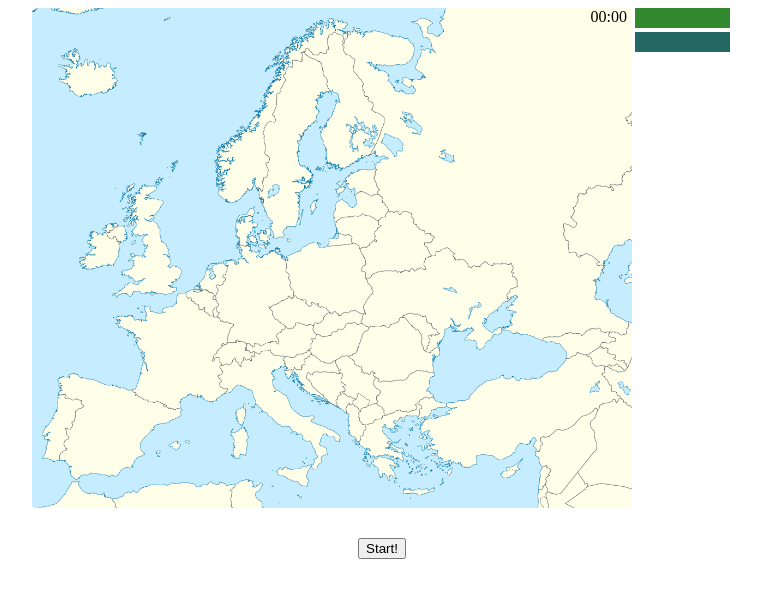
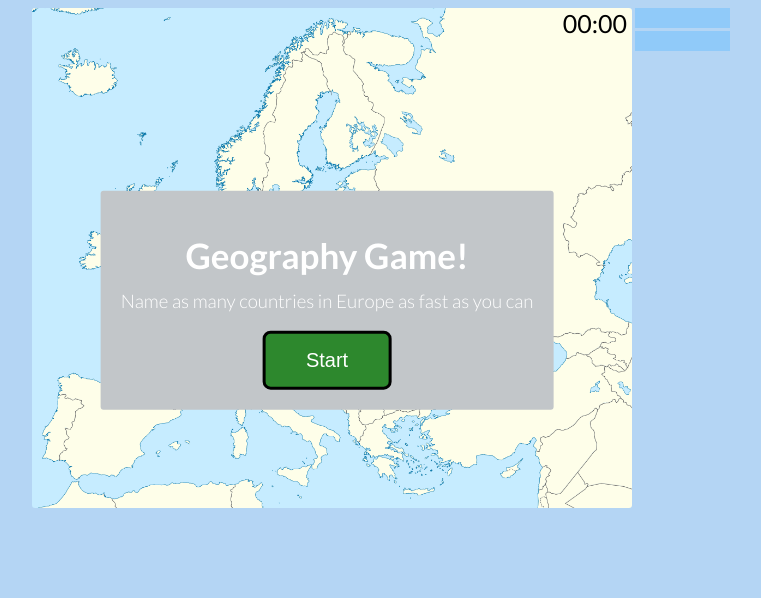
Before and after one commit to carmela121/WDI_PROJECT1, a PHP site: page / in a window 1280 px wide. Shown: the top 598 px of the page, without its empty margins (258-1019 px from the left). Run offline with PHP 8.4, Linux system fonts and the light colour scheme; some libraries are stand-ins or nearby versions.

Commit message:
Final commit, added sound

```diff
--- a/css/app.css
+++ b/css/app.css
@@ -1,7 +1,18 @@
 body {
   text-align: center;
-  background: white;
+  background: #B4D5F4;
+  font-family: 'Lato', sans-serif;
 
+}
+
+h1 {
+  font-size: 35px;
+  font-weight: 700;
+}
+
+h3 {
+  margin-top: -10px;
+  font-weight: 300;
 }
 
 .container {
@@ -15,6 +26,7 @@ img.map {
   width: 600px;
   height: 500px;
   border-radius: 3px;
+
 }
 
 div.scores {
@@ -24,6 +36,7 @@ div#screen {
   position: absolute;
   top: 0;
   right: 105px;
+  font-size: 25px
 }
 
 .score1, .score2 {
@@ -31,30 +44,23 @@ div#screen {
   color: #fff;
   padding: 10px;
   width: 75px;
-
-}
-
-.score1 {
- background: #338A2E;
-}
-
-.score2 {
-  background: #236863;
+  background: #90caf9
 }
 
 #new-country-form {
   clear: both;
 }
-
-form {
-  padding: 15px;
+/*button {
+    left: 50%;
+    margin: -40px;
+    position: absolute;
+    top: 50%;
+}*/
+button:hover,
+button:active {
+    outline: 0;
 }
 
-input {
-  border: 0;
-  font-size: 30px;
-  outline: none;
-}
 
 .map-content {
   position: relative;
@@ -64,6 +70,45 @@ input {
 .hidden {
   display: none !important;
 }
+
+
+.welcome-screen {
+  background: #C2C6C9;
+  color: #fff;
+  padding: 20px;
+  border-radius: 3px;
+  position: absolute;
+  left: 50%;
+  top: 50%;
+  transform: translate(-50%,-50%);
+
+  margin-top: -100px;
+  margin-left: -55px;
+}
+
+.welcome-screen button {
+  background: #2D882D;
+  color: #fff;
+  border: 0;
+  padding: 15px 40px;
+  font-size: 20px;
+  border-radius: 8px;
+  border: 3px solid #000;
+}
+
+.welcome-screen button:hover {
+  background: #648A64;;
+}
+
+#new-country-input {
+  margin: 20px;
+  margin-right: 90px;
+  border: 0;
+  background: none;
+  font-size: 30px;
+  outline: none;
+}
+
 
 /* PINS */
 
--- a/home.html
+++ b/home.html
@@ -2,17 +2,17 @@
 <html>
 <head>
   <title>Geography Game</title>
-
+  <link href='https://fonts.googleapis.com/css?family=Lato:400,100,300,700' rel='stylesheet' type='text/css'>
   <link rel="stylesheet" type="text/css" href="css/app.css">
   <script src="http://ajax.googleapis.com/ajax/libs/jquery/1.11.1/jquery.min.js"></script>
   <script src="js/EuropeanCountries.js"></script>
   <script src="js/app.js"></script>
 </head>
 <body>
-
   <div class="container">
     <div class="map-content">
       <img class="map" src="Images/map.png">
+      <audio src="Sounds/Woosh-Mark_DiAngelo-4778593.wav"></audio>
       <img class="pin albania hidden" src="Images/pin.png">
       <img class="pin andorra hidden" src="Images/pin.png">
       <img class="pin armenia hidden" src="Images/pin.png">
@@ -73,10 +73,15 @@
     <div id="screen">00:00</div>
 
     <form id="new-country-form">
-      <input id="new-country-input" autocomplete="off" class="hidden" placeholder="Enter names here">
+      <input id="new-country-input" autocomplete="off" class="hidden" placeholder="Enter contry name here">
     </form>
+  <!--   <button class="start-game">Go!</button> -->
   </div>
-  <button class="">Start!</button>
+  <div class="welcome-screen">
+    <h1>Geography Game!</h1>
+    <h3>Name as many countries in Europe as fast as you can</h3>
+    <button class="enter">Start</button>
+  </div>
   <div class="winner"></div>
   </body>
 </html>
--- a/js/app.js
+++ b/js/app.js
@@ -2,39 +2,49 @@ $(document).ready(function() {
 
   var time = 60*3;
   var timer;
-  var $answers = $('#printAnswers');
+  // var $answers = $('#printAnswers');
   var player1 = 0;
   var player2 = 0;
   var player = 1;
+  var audio = $('audio')[0];
 
-  //searches for a match on the country list
+  //searches for a match on the country list and adds a pin to the right country
   function matchCountry(text) {
     var pinClass = "." + text.toLowerCase().replace(/ /g, "-");
     var $pin = $('.pin' + pinClass);
     if (countries.indexOf(text.toLowerCase()) !== -1 && $pin.hasClass('hidden')){
       $pin.removeClass('hidden');
+      audio.play();
       if(player === 1) {
         player1++;
       } else {
         player2++;
       }
-      // display scores
-      // $('#printAnswers').append('<li>' + text + '</li>');
-    } else {
+
+      } else {
       console.log("Sorry, please try again");
     }
+    // display scores
 
-    $('.score1').text("Player 1 "+ player1);
-    $('.score2').text("Player 2 "+ player2);
+    $('.score1').text("Player 1 - "+ player1);
+    $('.score2').text("Player 2 - "+ player2);
   }
 
  $('#new-country-form').on("submit", function(event) {
     event.preventDefault();
     var text = $("#new-country-input").val();
-    console.log(text);
+
     $("#new-country-input").val("");
     matchCountry(text);
   });
+
+ // var audioWin  = $('audio');
+ // var playSound = $(".pin");
+ // playSound[0].addEventListener('.pin', function() {
+
+ //      audioWin.play();
+ //   });
+
 
   function startClock() {
     console.log("start clock");
@@ -62,7 +72,9 @@ $(document).ready(function() {
           player = 2;
           // reset the board
           $("#new-country-input").addClass('hidden');
-          $('button').show();
+          $('.welcome-screen').removeClass('hidden');
+          $('h3').text("Player 2 get ready");
+          console.log($('.enter'));
         } else {
           // end the game
           // find winner
@@ -78,13 +90,16 @@ $(document).ready(function() {
   }
 
 
+  // $('.enter').on("click", function() {
+  //   $('.welcome-screen').addClass('hidden')
+  // })
+
+
 //Button click starts the timer and makes the button disapear
   $('button').on("click", function() {
+    $('.welcome-screen').addClass('hidden');
     startClock();
-    $(this).hide();
-    $("hidden").hide();
     setTimeout(function() {
-      $('button').show();
       $(".pin").removeClass("hidden").addClass("hidden");
     }, 180000);
   });
```
Also changed, not shown: Images/geometric.jpg (added), 2 other files.
